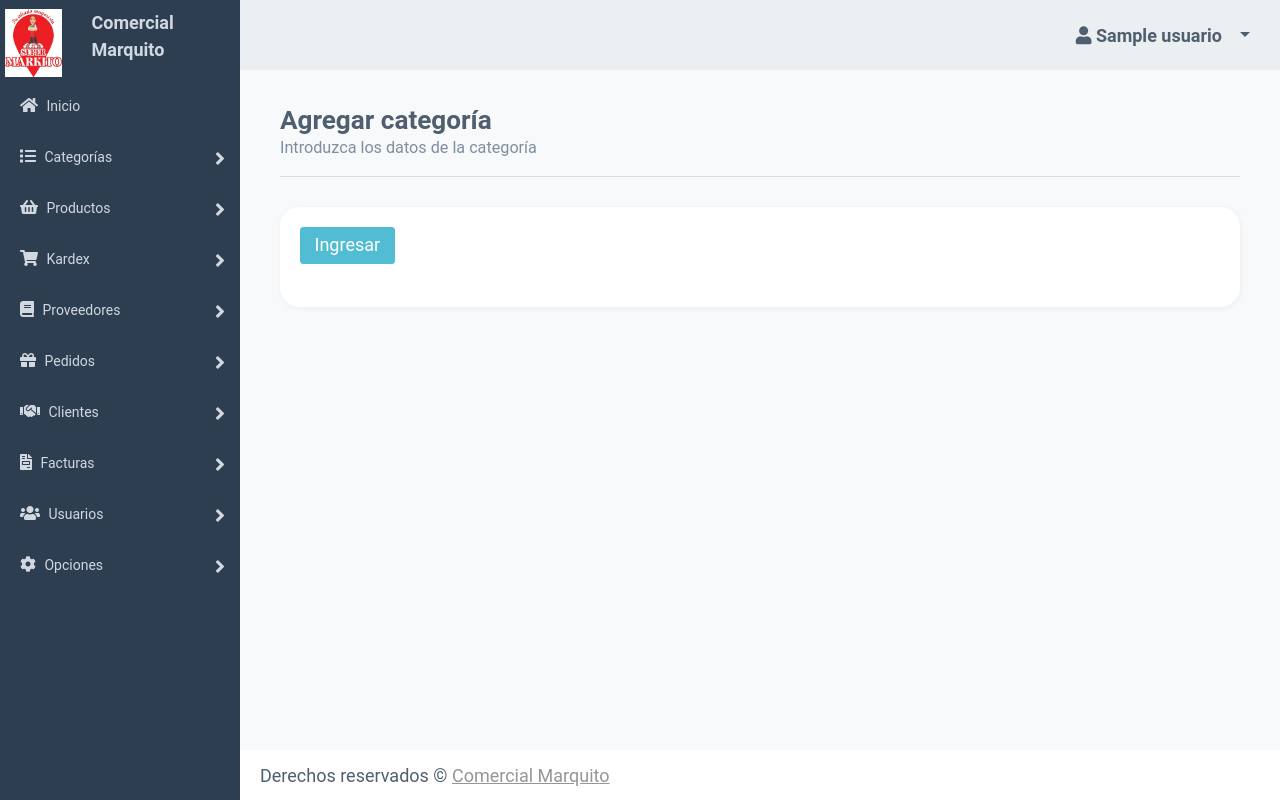
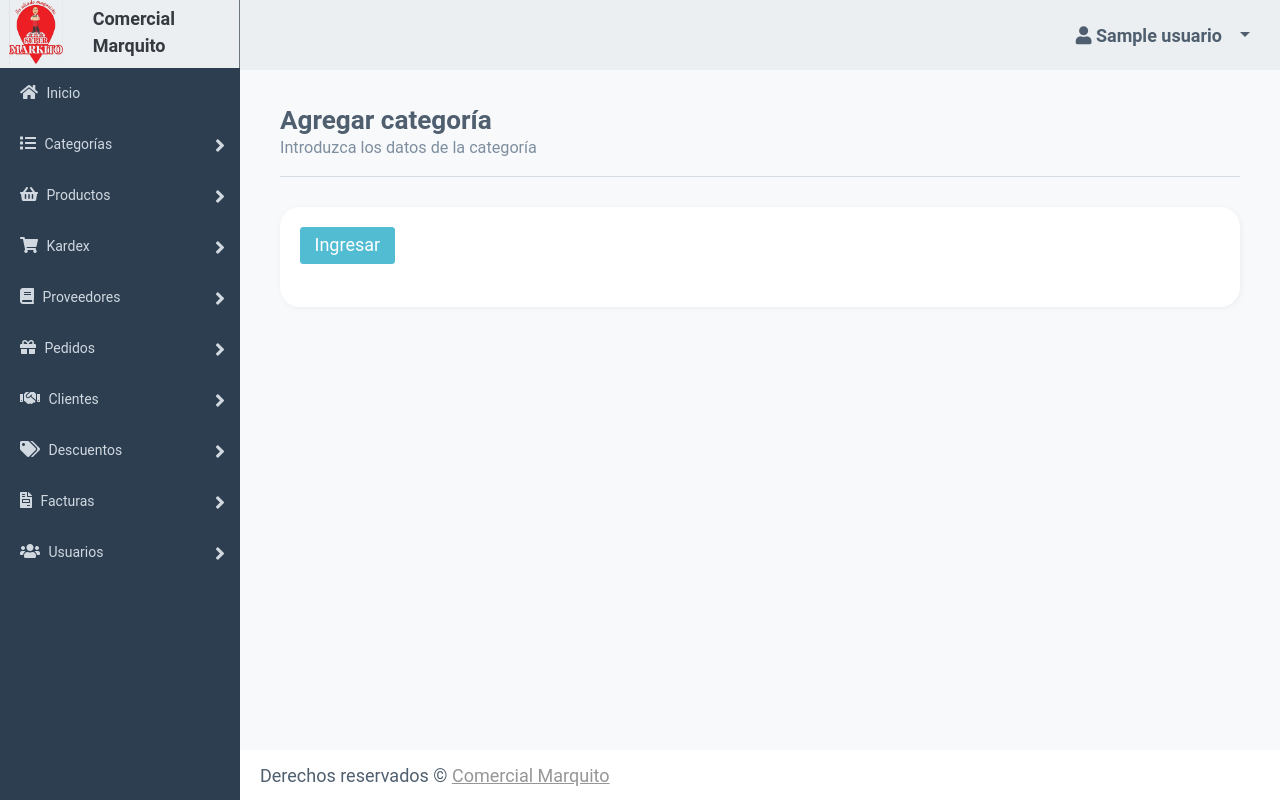
Before and after one commit to softec-apps/Inventarios-Django, a Django app: template inventario/templates/inventario/categoria/agregarCategoria.html in a window 1280 px wide. Run offline with Django 3.2, Linux system fonts and the light colour scheme; the template is opened without the code that fills it: most values are stand-ins (such as "Sample title", 1, 10 or a date in 2020); some libraries are stand-ins or nearby versions.

Commit message:
Estilos y select2

```diff
--- a/inventario/templates/inventario/comun/estilos.html
+++ b/inventario/templates/inventario/comun/estilos.html
@@ -21,7 +21,8 @@
 
     <link rel="stylesheet" href="https://cdnjs.cloudflare.com/ajax/libs/font-awesome/5.15.4/css/all.min.css">
 
-
+    <link href="https://cdn.jsdelivr.net/npm/select2@4.1.0-rc.0/dist/css/select2.min.css" rel="stylesheet" />
+    <link rel="stylesheet" href="https://cdn.jsdelivr.net/npm/select2-bootstrap-5-theme@1.3.0/dist/select2-bootstrap-5-theme.min.css" />
 
     <style>
         .error-personal {
--- a/inventario/templates/inventario/comun/scripts.html
+++ b/inventario/templates/inventario/comun/scripts.html
@@ -5,22 +5,27 @@
 
   <script src='{% static "inventario/js/plugins/jQueryUI/jquery-ui.js" %}'></script>
 
+  <script>
+    var define = undefined;
+  </script>
 
+  <script src='{% static "inventario/js/bower_components/jquery/src/jquery.js" %}'></script>
   <script src='{% static "inventario/js/bower_components/datatables.net/js/jquery.dataTables.js" %}'></script>
+  <script src='{% static "inventario/js/bower_components/datatables.net-bs/js/dataTables.bootstrap4.js" %}'></script>
 
-		    <script src='{% static "inventario/js/bower_components/datatables.net-bs/js/dataTables.bootstrap4.js" %}'></script>
+  <script src="https://cdn.jsdelivr.net/npm/select2@4.1.0-rc.0/dist/js/select2.min.js"></script>
 
   <script>
 
     $(function () {
       $('#example1').DataTable()
       $('#example2').DataTable({
-      'paging'      : true,
+        'paging': true,
         'lengthChange': true,
-      'searching'   : true,
-      'ordering'    : true,
-      'info'        : true,
-      'autoWidth'   : false,
+        'searching': true,
+        'ordering': true,
+        'info': true,
+        'autoWidth': false,
         //"scrollY"     : 0,
         "scrollCollapse": false
 
--- a/inventario/templates/inventario/comun/sidebar.html
+++ b/inventario/templates/inventario/comun/sidebar.html
@@ -2,13 +2,13 @@
 
 <aside class="sidebar">
     <div class="sidebar-container">
-        <div class="sidebar-header mt-1">
-            <div class="row p-1">
+        <div class="sidebar-header border-secondary border-right" style="background-color: #eceff1">
+            <div class="row px-2 pb-1">
                 <div class="container col-4">
                     {% load static %}
-                    <img class="img-fluid bg-white" src="{% static 'inventario/assets/logo/logo.png' %}">
+                    <img class="img-fluid" src="{% static 'inventario/assets/logo/logo.png' %}">
                 </div>
-                <span class="col-8">
+                <span class="col-8 d-flex align-items-center text-dark">
                     <strong>Comercial Marquito</strong>
                 </span>
             </div>
@@ -109,6 +109,20 @@
                 </li>
                 <!-- Fin de sub-menu de clientes -->
 
+                <!-- Sub-menu de clientes -->
+                <li class="{% if 'descuentos'|in_list:request %}active open{% endif %}">
+                    <a href="">
+                        <i class="fa fa-tags"></i> Descuentos
+                        <i class="fa arrow"></i>
+                    </a>
+                    <ul class="sidebar-nav">
+                        <li><a href="/inventario/listarDescuentos"><i class="fa fa-ellipsis-h"></i> Listar descuentos</a>
+                        </li>
+                        <li><a href="/inventario/agregarDescuento"><i class="fa fa-plus"></i> Agregar descuento</a></li>
+                    </ul>
+                </li>
+                <!-- Fin de sub-menu de clientes -->
+
                 <!-- Sub-menu de factura -->
                 <li class="{% if 'facturas'|in_list:request %}active open{% endif %}">
                     <a href="">
@@ -136,7 +150,7 @@
                 <!-- Fin de sub-menu de usuarios -->
 
                 <!-- Sub-menu de opciones -->
-                <li class="{% if 'opciones'|in_list:request %}active open{% endif %}">
+                <!-- <li class="{% if 'opciones'|in_list:request %}active open{% endif %}">
                     <a href="">
                         <i class="fa fa-cog"></i> Opciones
                         <i class="fa arrow"></i>
@@ -149,7 +163,7 @@
                         <li><a href="/inventario/configuracionGeneral"><i class="fa fa-gear"></i> Configuración
                                 general</a></li>
                     </ul>
-                </li>
+                </li> -->
                 <!-- Fin de sub-menu de opciones -->
             </ul>
         </nav>
```
Lines whose indentation alone changed are shown as unchanged.
